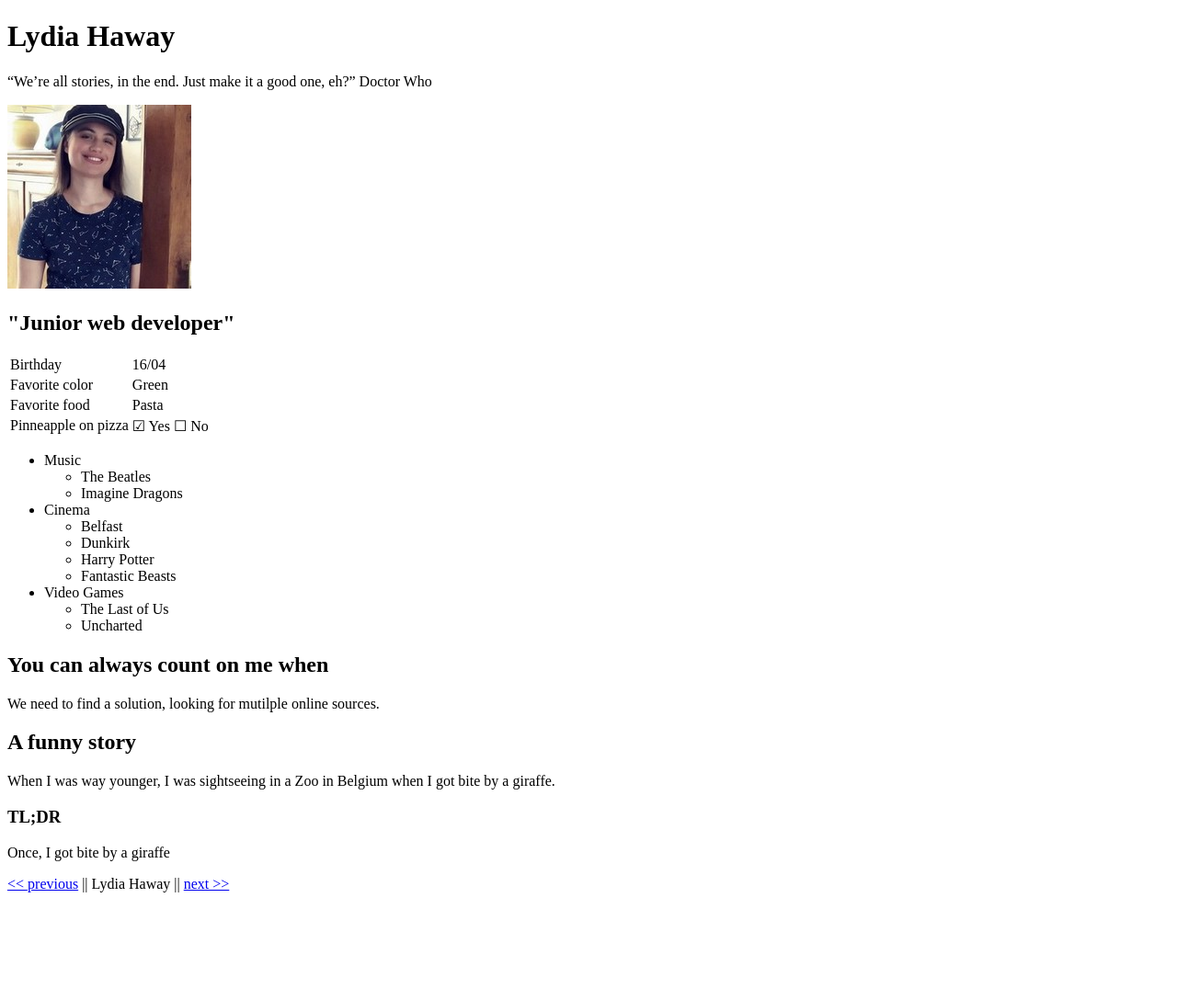
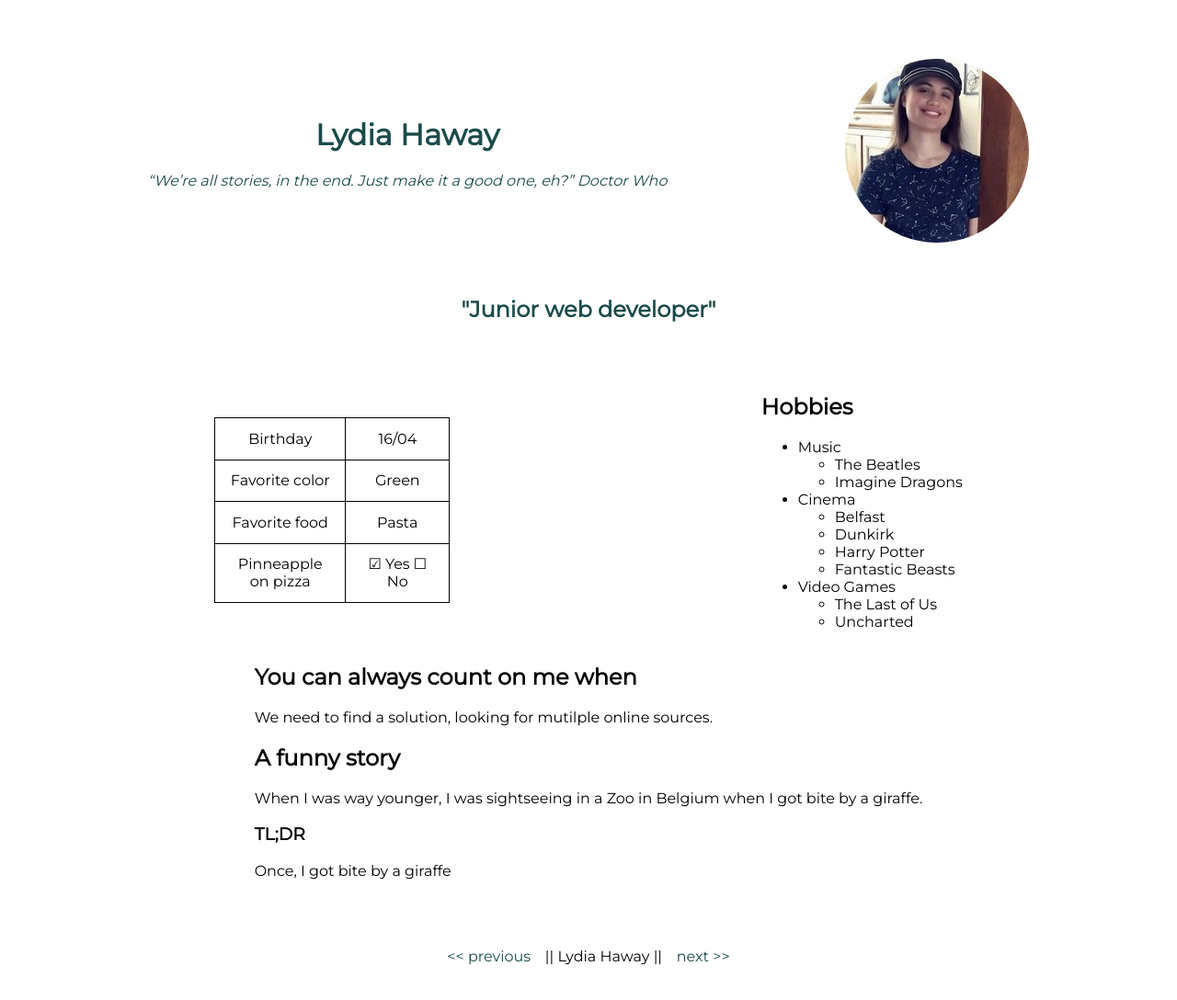
Before and after one commit to LydiaHaway/markdown-to-html, a plain HTML site: page index.html in a window 1280 px wide. Shown: the whole page at 92% size. Before the commit the page ends 979 px from the top, so only its background shows below. Drawn offline with Linux system fonts and the light colour scheme.

Commit message:
first commit

```diff
--- a/index.html
+++ b/index.html
@@ -5,17 +5,23 @@
     <meta http-equiv="X-UA-Compatible" content="IE=edge" />
     <meta name="viewport" content="width=device-width, initial-scale=1.0" />
     <title>Lydia</title>
+    <link rel="stylesheet" href="./style.css" />
   </head>
   <body>
     <header>
+      <div class="title">
         <h1>Lydia Haway</h1>
         <p>
-        “We’re all stories, in the end. Just make it a good one, eh?” Doctor Who
+          “We’re all stories, in the end. Just make it a good one, eh?” Doctor
+          Who
         </p>
+      </div>
       <img src="./1647867017813.jpg" alt="photo" />
     </header>
     <main>
-      <h2>"Junior web developer"</h2>
+      <h2 class="me">"Junior web developer"</h2>
+      <div class="info">
+        <div class="partOne">
           <section class="table">
             <table>
               <tr>
@@ -36,7 +42,10 @@
               </tr>
             </table>
           </section>
+        </div>
+        <div class="partTwo">
           <section class="hobbies">
+            <h2>Hobbies</h2>
             <ul>
               <li>Music</li>
               <ul>
@@ -57,19 +66,25 @@
               </ul>
             </ul>
           </section>
+        </div>
+        <div class="partThree">
           <section class="countOnMe">
             <h2>You can always count on me when</h2>
-        <p>We need to find a solution, looking for mutilple online sources.</p>
+            <p>
+              We need to find a solution, looking for mutilple online sources.
+            </p>
           </section>
           <section class="funnyStory">
             <h2>A funny story</h2>
             <p>
-          When I was way younger, I was sightseeing in a Zoo in Belgium when I
-          got bite by a giraffe.
+              When I was way younger, I was sightseeing in a Zoo in Belgium when
+              I got bite by a giraffe.
             </p>
             <h3>TL;DR</h3>
             <p>Once, I got bite by a giraffe</p>
           </section>
+        </div>
+      </div>
     </main>
     <footer>
       <a href="exemple.com"><< previous</a> <span> || Lydia Haway ||</span>
--- /dev/null
+++ b/style.css
@@ -0,0 +1,80 @@
+@font-face {
+  font-family: "Montserrat";
+  src: url(./Montserrat-Regular.ttf);
+}
+
+* {
+  font-family: "Montserrat";
+}
+
+body {
+  margin: 5%;
+}
+
+h1 {
+  text-align: center;
+  color: rgb(27, 75, 75);
+}
+
+header p {
+  text-align: center;
+  font-style: italic;
+  color: rgb(27, 75, 75);
+}
+
+header {
+  display: flex;
+  flex-flow: row wrap;
+  align-items: center;
+  justify-content: space-around;
+}
+
+header img {
+  border-radius: 50%;
+}
+
+.me {
+  text-align: center;
+  color: rgb(27, 75, 75);
+  margin-top: 5%;
+}
+
+table,
+th,
+td {
+  border: 1px solid black;
+}
+
+table {
+  border-collapse: collapse;
+}
+
+th,
+td {
+  text-align: center;
+  width: 25%;
+  padding: 5%;
+}
+
+.info {
+  display: flex;
+  flex-flow: row wrap;
+  align-items: center;
+  justify-content: space-around;
+  margin-top: 5%;
+}
+
+footer {
+  text-align: center;
+  margin-top: 5%;
+}
+
+footer a {
+  text-decoration: none;
+  color: rgb(27, 75, 75);
+  padding: 1%;
+}
+
+footer a:hover {
+  color: rgb(45, 146, 146);
+}
```
Also changed, not shown: Bg.jpg (added), Montserrat-Regular.ttf (added). Lines whose indentation alone changed are shown as unchanged.
